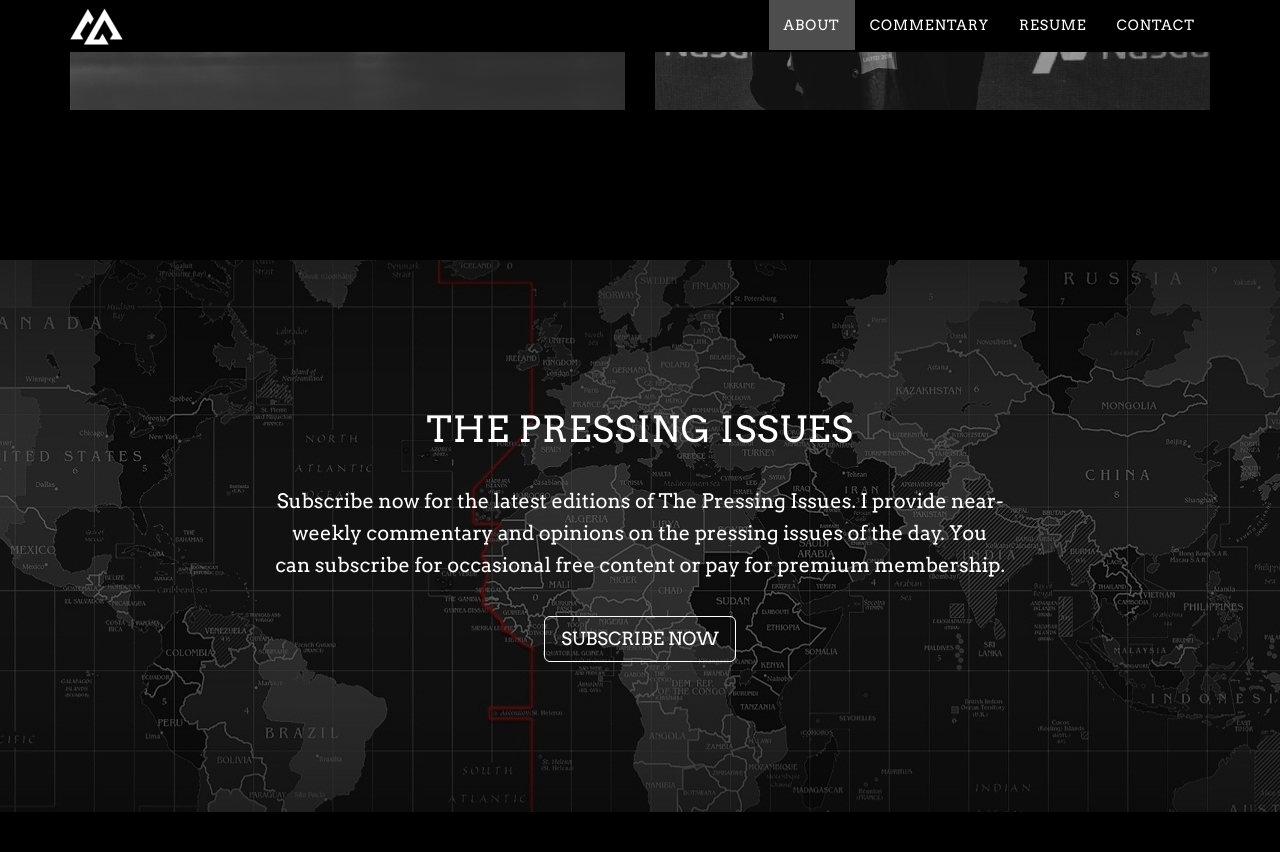
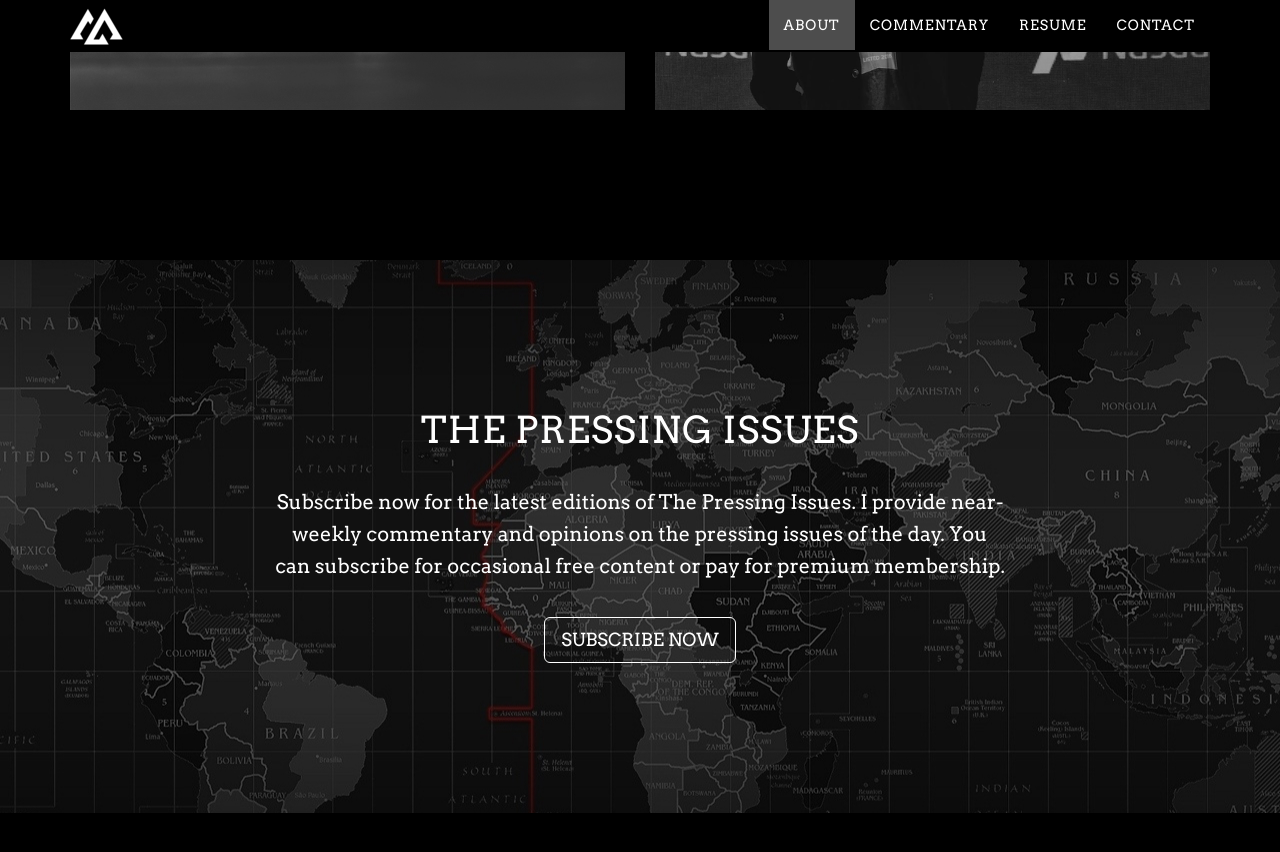
Before and after one commit to dustinwmooney/dustinmooney.website, a Jekyll site: the page built from index.html, in a window 1280 px wide and 900 px high, scrolled down 2327 px. Shown: the top 852 px of the window. Built offline with Jekyll 4.4.1, drawn with Linux system fonts in a browser that asks for light colours; nearby versions of some CDN libraries.

```diff
--- a/_includes/download.html
+++ b/_includes/download.html
@@ -3,7 +3,7 @@
         <div class="download-section" style="background: url({{ "/img/downloads-bg.jpg" | relative_url }}) no-repeat center center scroll;">
             <div class="container">
                 <div class="col-lg-8 col-lg-offset-2">
-                    <h1>The Pressing Issues</h1>
+                    <h2>The Pressing Issues</h2>
                     <p><bold>Subscribe now for the latest editions of The Pressing Issues. I provide near-weekly commentary and opinions on the pressing issues of the day. You can subscribe for occasional free content or pay for premium membership.</bold></p>
                     <a href="https://pressingissues.substack.com/" class="btn btn-default btn-lg">Subscribe Now</a>
                 </div>
```
